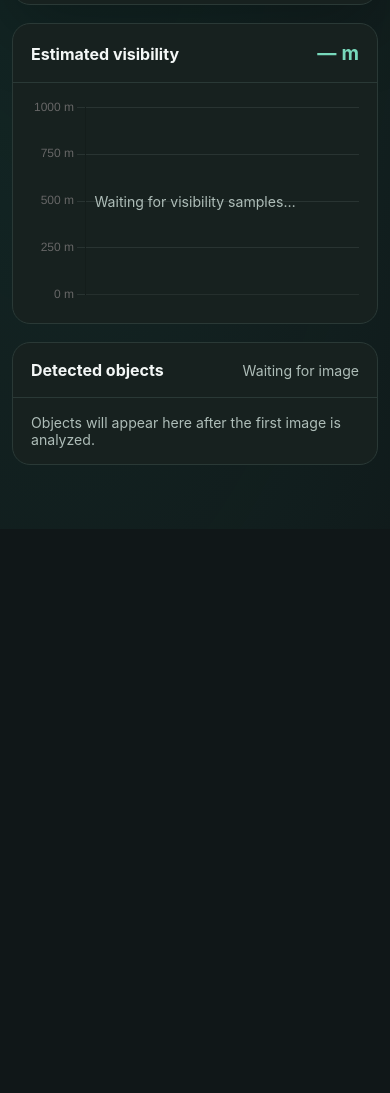
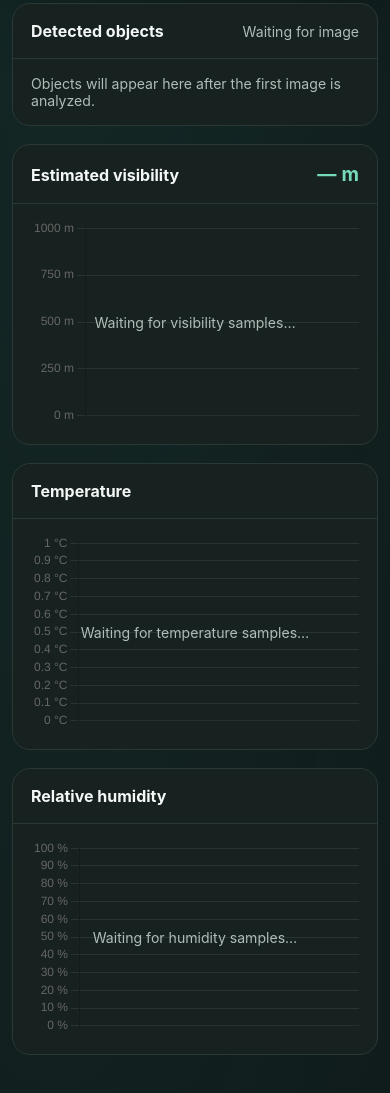
Before and after one commit to tackandr/Junction2026, a plain HTML site: page visiosense/assets/index.html in a window 390 px wide. Shown: the part 465-1558 px from the top of the page. Before the commit the page ends 994 px from the top, so only its background shows below. Drawn offline with Linux system fonts and the light colour scheme; no server answers.

Commit message:
visiosense: add temp and humi time series

```diff
--- a/visiosense/assets/app.js
+++ b/visiosense/assets/app.js
@@ -13,6 +13,24 @@ const detectionCount = document.getElementById('detection-count');
 const currentVisibility = document.getElementById('current-visibility');
 const visibilityCanvas = document.getElementById('visibility-chart');
 const visibilityChartEmpty = document.getElementById('visibility-chart-empty');
+const climateSeries = {
+  temperature: {
+    canvas: document.getElementById('temperature-chart'),
+    empty: document.getElementById('temperature-chart-empty'),
+    samples: new Map(),
+    unit: '°C',
+    color: '#f2aa61',
+  },
+  humidity: {
+    canvas: document.getElementById('humidity-chart'),
+    empty: document.getElementById('humidity-chart-empty'),
+    samples: new Map(),
+    unit: '%',
+    color: '#61c9d6',
+    min: 0,
+    max: 100,
+  },
+};
 let displayedCapture = null;
 const visibilitySamples = new Map();
 
@@ -63,10 +81,15 @@ const visibilityChart = new Chart(visibilityCanvas.getContext('2d'), {
   },
 });
 
+for (const series of Object.values(climateSeries)) {
+  series.chart = createClimateChart(series);
+}
+
 ui.on_connect(() => {
   connectionError.hidden = true;
   status.textContent = 'Connected · waiting for camera';
   loadVisibilityHistory();
+  loadClimateHistory();
 });
 
 ui.on_disconnect(() => {
@@ -80,6 +103,8 @@ ui.on_message('snapshot', showSnapshot);
 ui.on_message('detection_result', showDetections);
 ui.on_message('detection_error', showDetectionError);
 ui.on_message('visibility', addVisibilitySample);
+ui.on_message('temperature', sample => addClimateSample('temperature', sample));
+ui.on_message('humidity', sample => addClimateSample('humidity', sample));
 ui.on_message('camera_error', message => {
   status.textContent = `Camera error: ${message.message}`;
   status.classList.remove('ready');
@@ -167,6 +192,96 @@ async function loadVisibilityHistory() {
   }
 }
 
+async function loadClimateHistory() {
+  await Promise.all([
+    loadClimateSeriesHistory('temperature'),
+    loadClimateSeriesHistory('humidity'),
+  ]);
+}
+
+async function loadClimateSeriesHistory(measurement) {
+  try {
+    const response = await fetch(`/get_samples/${measurement}/-1h/1m`);
+    if (!response.ok) throw new Error(`HTTP ${response.status}`);
+    const samples = await response.json();
+    for (const sample of samples) addClimateSample(measurement, sample, false);
+    renderClimateChart(climateSeries[measurement]);
+  } catch (error) {
+    console.warn(`Could not load ${measurement} history:`, error);
+  }
+}
+
+function addClimateSample(measurement, sample, render = true) {
+  const series = climateSeries[measurement];
+  const timestamp = Number(sample.ts);
+  const value = Number(sample.value);
+  if (!series || !Number.isFinite(timestamp) || !Number.isFinite(value)) return;
+
+  series.samples.set(timestamp, value);
+  const timestamps = [...series.samples.keys()].sort((a, b) => a - b);
+  while (timestamps.length > 120) {
+    series.samples.delete(timestamps.shift());
+  }
+
+  if (render) renderClimateChart(series);
+}
+
+function renderClimateChart(series) {
+  const samples = [...series.samples.entries()].sort(([a], [b]) => a - b);
+  series.chart.data.labels = samples.map(([timestamp]) =>
+    new Date(timestamp).toLocaleTimeString([], { hour: '2-digit', minute: '2-digit' }),
+  );
+  series.chart.data.datasets[0].data = samples.map(([, value]) => value);
+  series.empty.hidden = samples.length > 0;
+  series.chart.update('none');
+}
+
+function createClimateChart(series) {
+  return new Chart(series.canvas.getContext('2d'), {
+    type: 'line',
+    data: {
+      labels: [],
+      datasets: [
+        {
+          label: series.unit,
+          data: [],
+          borderColor: series.color,
+          backgroundColor: `${series.color}20`,
+          fill: true,
+          pointRadius: 1,
+          borderWidth: 2,
+          tension: 0.2,
+        },
+      ],
+    },
+    options: {
+      responsive: true,
+      maintainAspectRatio: false,
+      animation: false,
+      scales: {
+        y: {
+          min: series.min,
+          max: series.max,
+          ticks: { callback: value => `${value} ${series.unit}` },
+          grid: { color: 'rgba(174, 189, 184, 0.12)' },
+        },
+        x: {
+          grid: { display: false },
+          ticks: { maxTicksLimit: 7, maxRotation: 0 },
+        },
+      },
+      plugins: {
+        legend: { display: false },
+        tooltip: {
+          callbacks: {
+            label: context => ` ${Number(context.parsed.y).toFixed(1)} ${series.unit}`,
+          },
+        },
+      },
+    },
+  });
+}
+
 function addVisibilitySample(sample, render = true) {
   const timestamp = Number(sample.ts);
   const value = Number(sample.value);
--- a/visiosense/assets/index.html
+++ b/visiosense/assets/index.html
@@ -17,9 +17,11 @@ SPDX-License-Identifier: MPL-2.0
       <header class="header">
         <div class="eyebrow">UNO Q · CAMERA MONITOR</div>
         <h1>VisioSense</h1>
-        <p class="subtitle">A fresh image every five seconds. Only the latest image is kept.</p>
+        <p class="subtitle">Visibility range estimated from object detection.</p>
       </header>
 
+      <div class="dashboard-layout">
+        <div class="visual-column">
           <section class="image-card" aria-live="polite">
             <div class="image-frame">
               <img id="latest-image" alt="Latest image from the VisioSense camera" hidden />
@@ -33,6 +35,19 @@ SPDX-License-Identifier: MPL-2.0
               <span id="image-size" class="image-size"></span>
             </footer>
           </section>
+
+          <section class="detections-card" aria-live="polite">
+            <div class="detections-heading">
+              <h2>Detected objects</h2>
+              <span id="detection-count">Waiting for image</span>
+            </div>
+            <ul id="detection-list" class="detection-list">
+              <li class="empty-result">Objects will appear here after the first image is analyzed.</li>
+            </ul>
+          </section>
+        </div>
+
+        <div class="metrics-column">
           <section class="visibility-card" aria-live="polite">
             <div class="visibility-heading">
               <h2>Estimated visibility</h2>
@@ -43,15 +58,25 @@ SPDX-License-Identifier: MPL-2.0
               <p id="visibility-chart-empty" class="chart-empty">Waiting for visibility samples…</p>
             </div>
           </section>
-      <section class="detections-card" aria-live="polite">
-        <div class="detections-heading">
-          <h2>Detected objects</h2>
-          <span id="detection-count">Waiting for image</span>
+
+          <section class="climate-charts" aria-label="Climate measurements">
+            <article class="climate-chart-card" aria-live="polite">
+              <h2>Temperature</h2>
+              <div class="climate-chart-wrap">
+                <canvas id="temperature-chart" aria-label="Temperature over time in degrees Celsius"></canvas>
+                <p id="temperature-chart-empty" class="chart-empty">Waiting for temperature samples…</p>
               </div>
-        <ul id="detection-list" class="detection-list">
-          <li class="empty-result">Objects will appear here after the first image is analyzed.</li>
-        </ul>
+            </article>
+            <article class="climate-chart-card" aria-live="polite">
+              <h2>Relative humidity</h2>
+              <div class="climate-chart-wrap">
+                <canvas id="humidity-chart" aria-label="Relative humidity over time in percent"></canvas>
+                <p id="humidity-chart-empty" class="chart-empty">Waiting for humidity samples…</p>
+              </div>
+            </article>
           </section>
+        </div>
+      </div>
       <p id="connection-error" class="connection-error" hidden></p>
     </main>
 
--- a/visiosense/assets/style.css
+++ b/visiosense/assets/style.css
@@ -30,6 +30,20 @@ body {
   width: min(1100px, calc(100% - 36px));
   margin: 0 auto;
   padding: 52px 0 64px;
+}
+
+.dashboard-layout {
+  display: grid;
+  grid-template-columns: minmax(0, 0.68fr) minmax(0, 1fr);
+  align-items: start;
+  gap: 18px;
+}
+
+.visual-column,
+.metrics-column {
+  display: grid;
+  min-width: 0;
+  gap: 18px;
 }
 
 .header {
@@ -65,7 +79,6 @@ h1 {
 }
 
 .detections-card {
-  margin-top: 18px;
   overflow: hidden;
   border: 1px solid #2a3936;
   border-radius: 18px;
@@ -73,11 +86,36 @@ h1 {
 }
 
 .visibility-card {
-  margin-top: 18px;
   overflow: hidden;
   border: 1px solid #2a3936;
   border-radius: 18px;
   background: #17211f;
+}
+
+.climate-charts {
+  display: grid;
+  grid-template-columns: 1fr;
+  gap: 18px;
+}
+
+.climate-chart-card {
+  overflow: hidden;
+  border: 1px solid #2a3936;
+  border-radius: 18px;
+  background: #17211f;
+}
+
+.climate-chart-card h2 {
+  margin: 0;
+  padding: 17px 18px;
+  border-bottom: 1px solid #2a3936;
+  font-size: 1rem;
+}
+
+.climate-chart-wrap {
+  position: relative;
+  height: 205px;
+  padding: 14px 18px 18px;
 }
 
 .visibility-heading {
@@ -237,10 +275,14 @@ h1 {
   color: #ffb4a8;
 }
 
-@media (max-width: 600px) {
+@media (max-width: 760px) {
   .page {
     width: min(100% - 24px, 1100px);
     padding-top: 32px;
+  }
+
+  .dashboard-layout {
+    grid-template-columns: 1fr;
   }
 
   .image-frame {
@@ -265,4 +307,8 @@ h1 {
   .visibility-chart-wrap {
     height: 240px;
   }
+
+  .climate-chart-wrap {
+    height: 230px;
+  }
 }
```
Also changed, not shown: 7 other files. Lines whose indentation alone changed are shown as unchanged.
